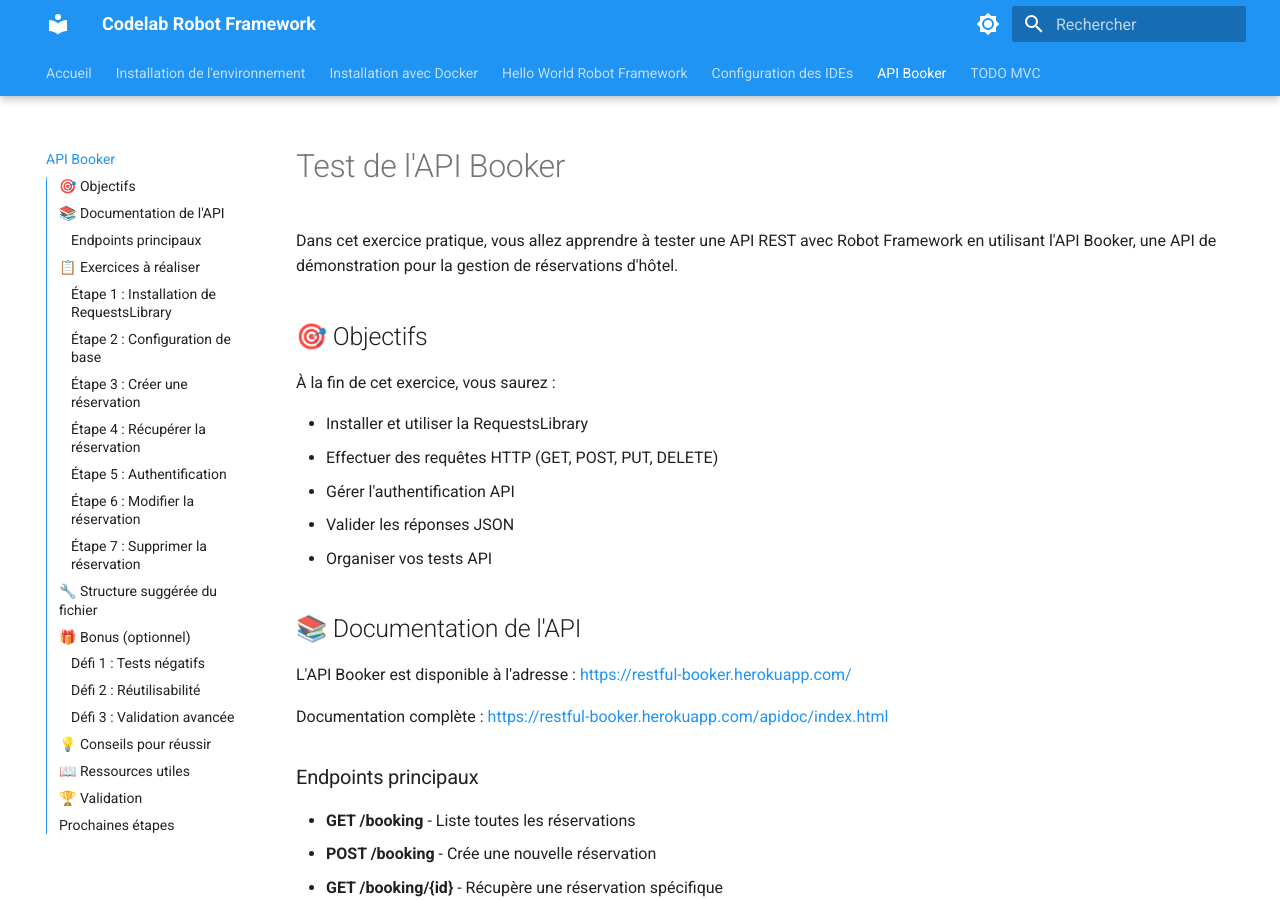
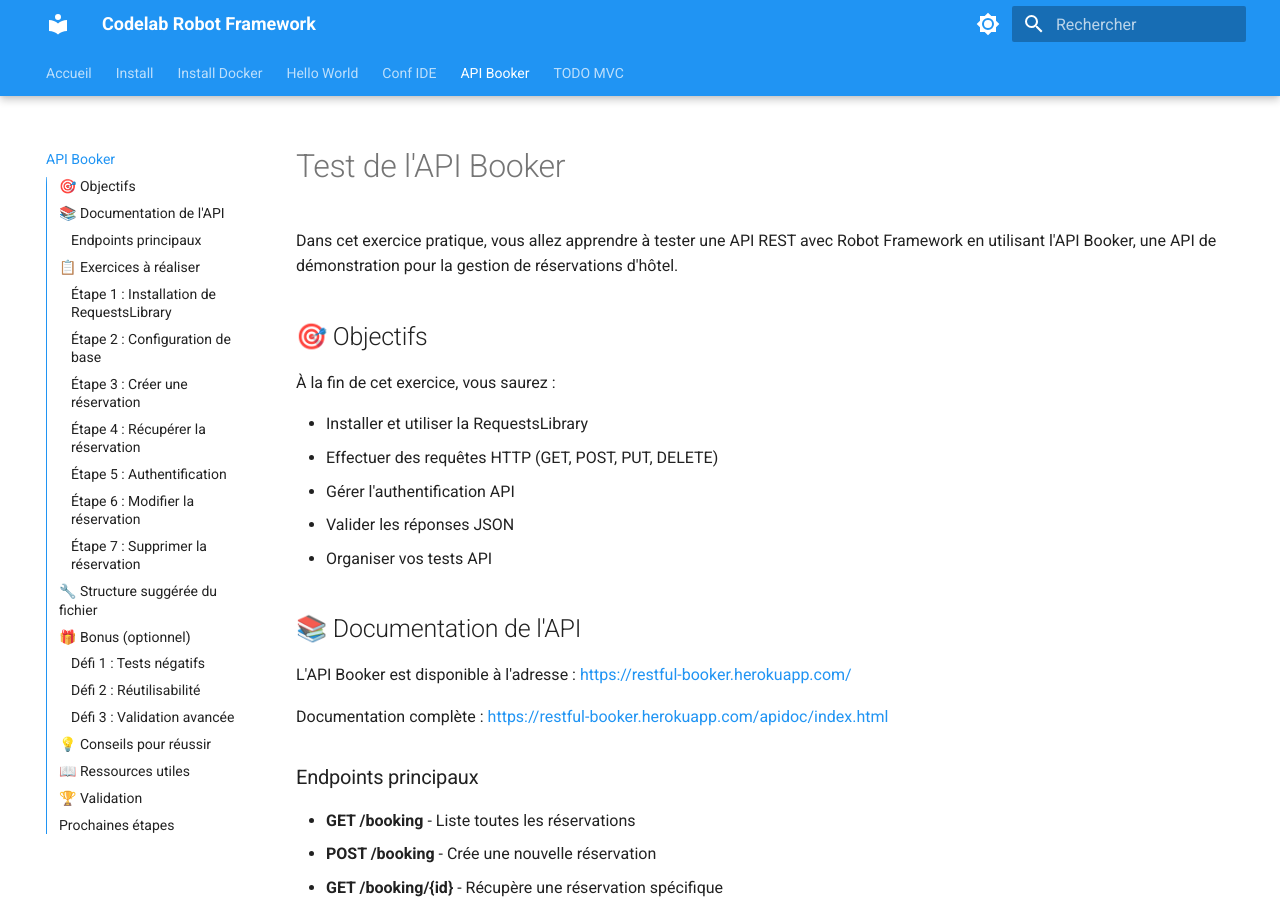
Before and after one commit to remi-picard/robot-codelab, an MkDocs documentation site: the page built from docs/api-booker.md, in a window 1280 px wide and 900 px high. Built offline with MkDocs 1.6.1 and Material for MkDocs 9.7.7, drawn with Linux system fonts in a browser that asks for light colours.

Commit message:
Raccourci le nom des menus

```diff
--- a/docs/api-booker.md
+++ b/docs/api-booker.md
@@ -242,4 +242,4 @@ Bon courage ! N'hésitez pas à expérimenter et à consulter la documentation e
 
 ## Prochaines étapes
 
-Une fois que vous maîtrisez les tests d'API, découvrez les tests d'interface utilisateur dans l'[exercice TODO MVC](exercice-todo-mvc.md) !
+Une fois que vous maîtrisez les tests d'API, découvrez les tests d'interface utilisateur dans l'[exercice TODO MVC](todo-mvc.md) !
--- a/mkdocs.yml
+++ b/mkdocs.yml
@@ -28,10 +28,10 @@ theme:
 
 nav:
   - Accueil: index.md
-  - Installation de l'environnement: installation.md
-  - Installation avec Docker: installation-docker.md
-  - Hello World Robot Framework: hello-world.md
-  - Configuration des IDEs: configuration-ide.md
+  - Install: installation.md
+  - Install Docker: installation-docker.md
+  - Hello World: hello-world.md
+  - Conf IDE: configuration-ide.md
   - API Booker: api-booker.md
   - TODO MVC: todo-mvc.md
 
```
